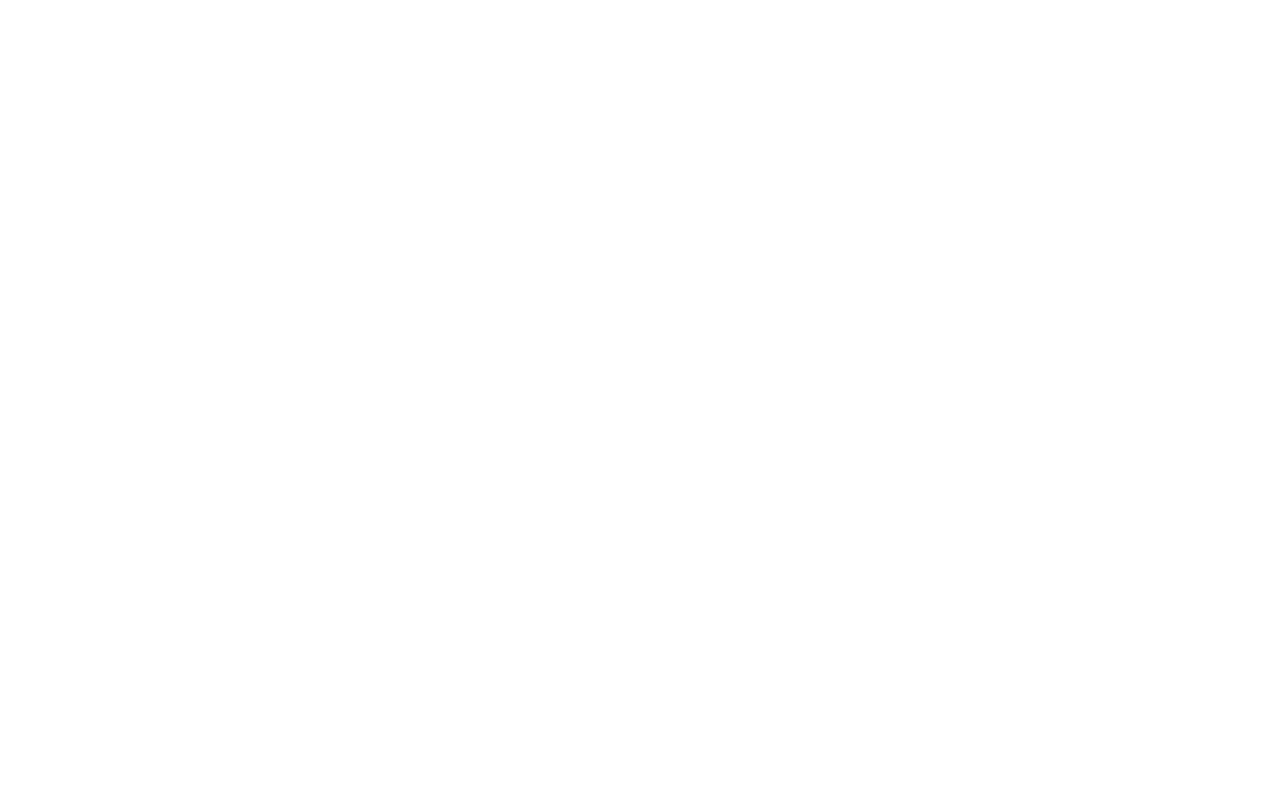
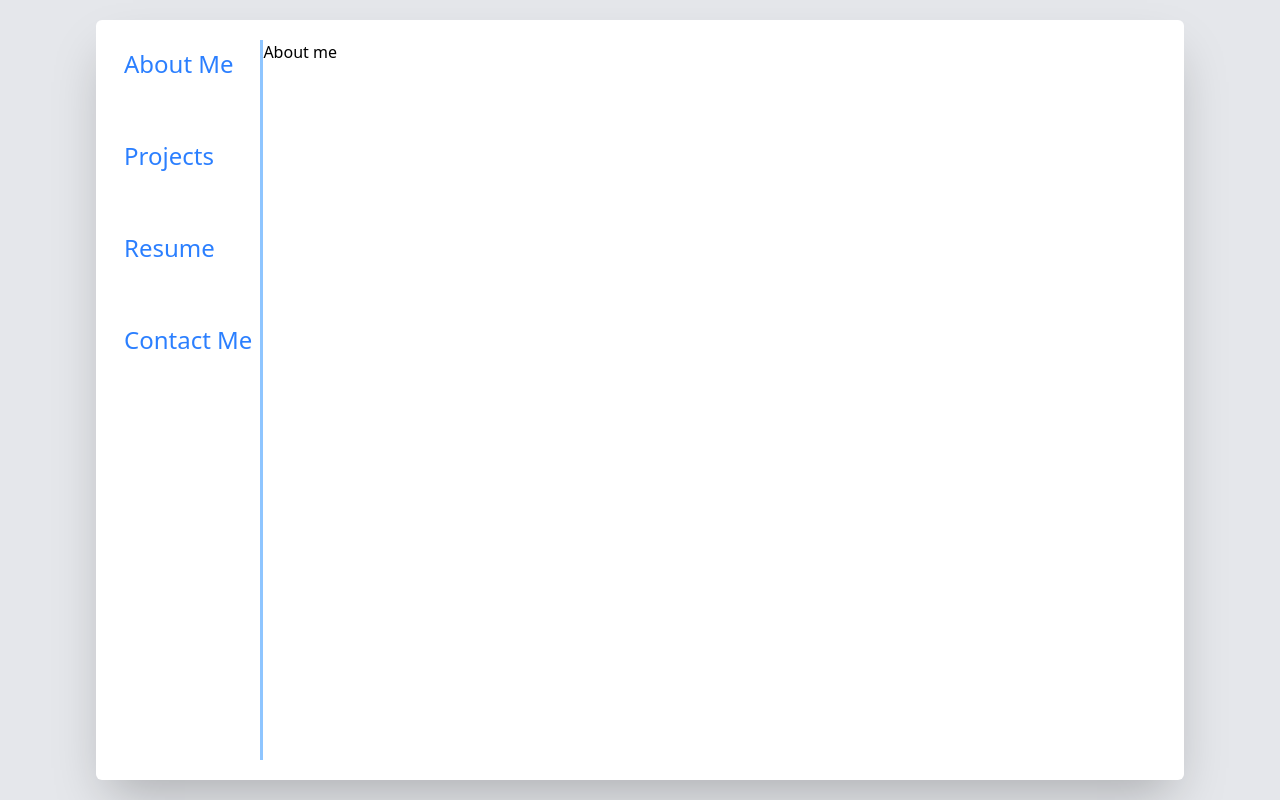
Before and after one commit to TheLuckyman30/portfolio, a React (Vite) app: page / in a window 1280 px wide. Built offline with nearby package versions, Linux system fonts and the light colour scheme.

Commit message:
Setup initial pages

```diff
--- a/src/App.tsx
+++ b/src/App.tsx
@@ -1,8 +1,34 @@
+import { useState, type JSX } from "react";
 import "./App.css";
+import AboutMe from "./pages/about-me/AboutMe";
+import { MyTextButton, Sidebar } from "./components";
+import Projects from "./pages/projects/Projects";
+import Resume from "./pages/resume/Resume";
+import ContactMe from "./pages/contact-me/ContactMe";
+
+const PAGES = [
+  { name: "About Me", element: <AboutMe /> },
+  { name: "Projects", element: <Projects /> },
+  { name: "Resume", element: <Resume /> },
+  { name: "Contact Me", element: <ContactMe /> },
+];
 
 function App() {
+  const [currentPage, setCurrentPage] = useState<JSX.Element>(PAGES[0].element);
+
   return (
-    <main className="flex-col h-screen w-screen flex justify-center items-center text-xl"></main>
+    <main className="flex justify-center items-center h-screen w-screen bg-gray-200">
+      <section className="bg-white rounded-md shadow-2xl p-5 h-[95%] w-[85%] flex">
+        <Sidebar>
+          {PAGES.map((page) => (
+            <MyTextButton onClick={() => setCurrentPage(page.element)}>
+              {page.name}
+            </MyTextButton>
+          ))}
+        </Sidebar>
+        {currentPage}
+      </section>
+    </main>
   );
 }
 
--- a/src/components/MyTextButon.tsx
+++ b/src/components/MyTextButon.tsx
@@ -15,7 +15,7 @@ export function MyTextButton({
   return (
     <div
       {...divParams}
-      className={`cursor-pointer font-medium duration-75 hover:scale-102 ${colorClasses[variant]}`}
+      className={`text-2xl cursor-pointer font-medium duration-75 hover:scale-103 w-fit select-none ${colorClasses[variant]}`}
     >
       {children}
     </div>
--- a/src/components/Sidebar.tsx
+++ b/src/components/Sidebar.tsx
@@ -1,5 +1,7 @@
-export function Sidebar() {
+export function Sidebar({ children }: { children?: React.ReactNode }) {
   return (
-    <nav className="flex flex-col gap-10 p-2 border-r-2 border-blue-300"></nav>
+    <nav className="flex flex-col gap-15 p-2 border-r-3 border-blue-300 w-fit h-full">
+      {children}
+    </nav>
   );
 }
--- /dev/null
+++ b/src/pages/about-me/AboutMe.tsx
@@ -0,0 +1,3 @@
+export default function AboutMe() {
+  return <div>About me</div>;
+}
--- /dev/null
+++ b/src/pages/contact-me/ContactMe.tsx
@@ -0,0 +1,3 @@
+export default function ContactMe() {
+  return <div>Contact Me</div>;
+}
--- /dev/null
+++ b/src/pages/projects/Projects.tsx
@@ -0,0 +1,3 @@
+export default function Projects() {
+  return <div>Projects</div>;
+}
--- /dev/null
+++ b/src/pages/resume/Resume.tsx
@@ -0,0 +1,3 @@
+export default function Resume() {
+  return <div>Resume</div>;
+}
```
